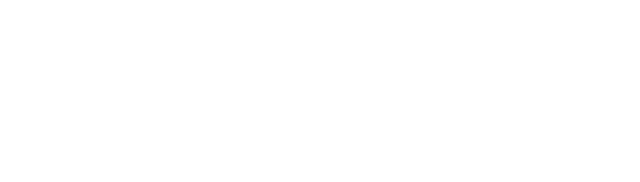
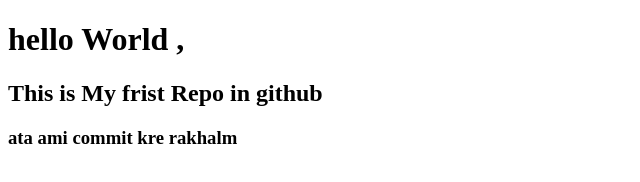
Before and after one commit to arrahman5778-dev/frist_repo_wdjm, a plain HTML site: page index.html in a window 1280 px wide. Shown: the whole page, without its empty margins (0-640 px from the left). Drawn offline with Linux system fonts and the light colour scheme.

Commit message:
First Text

```diff
--- a/index.html
+++ b/index.html
@@ -7,6 +7,9 @@
   <title>My Frist Repo With Jankar Mahbub</title>
 </head>
 <body>
+  <h1>hello World , </h1>
+  <h2>This is  My frist Repo in github</h2>
+  <h3>ata ami commit kre rakhalm </h3>
 
 </body>
 </html>
```
